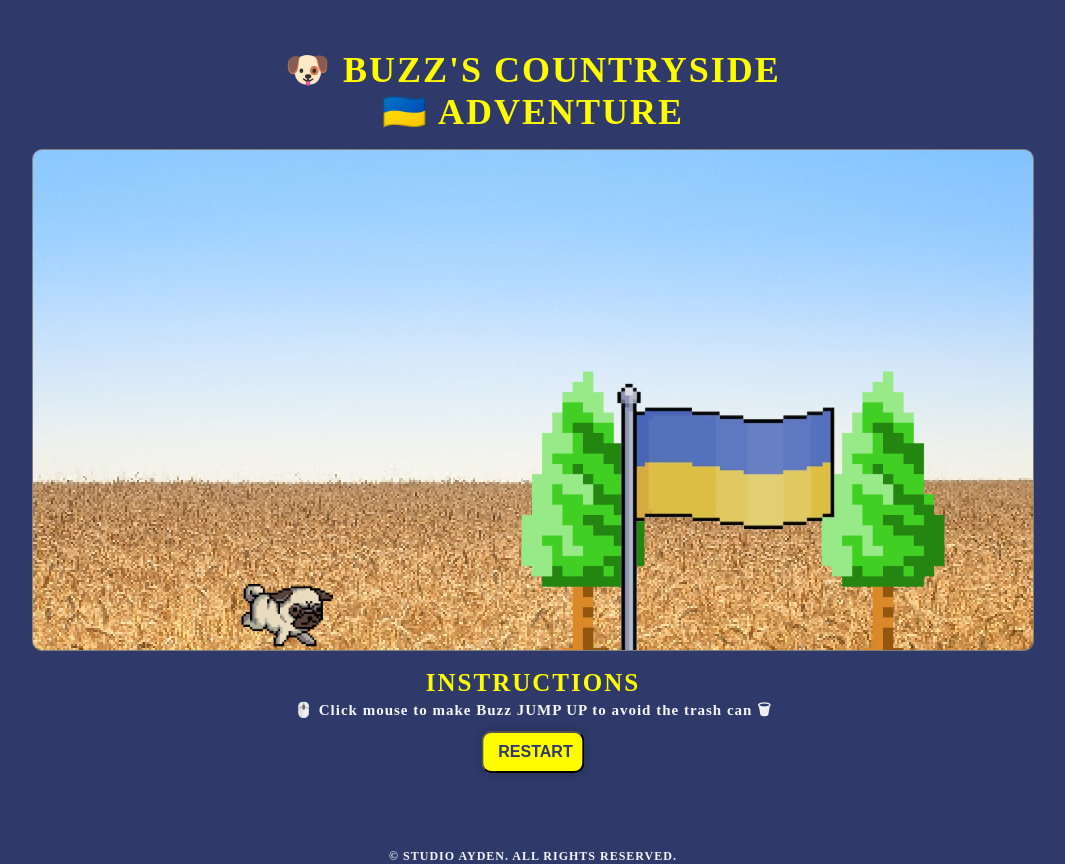
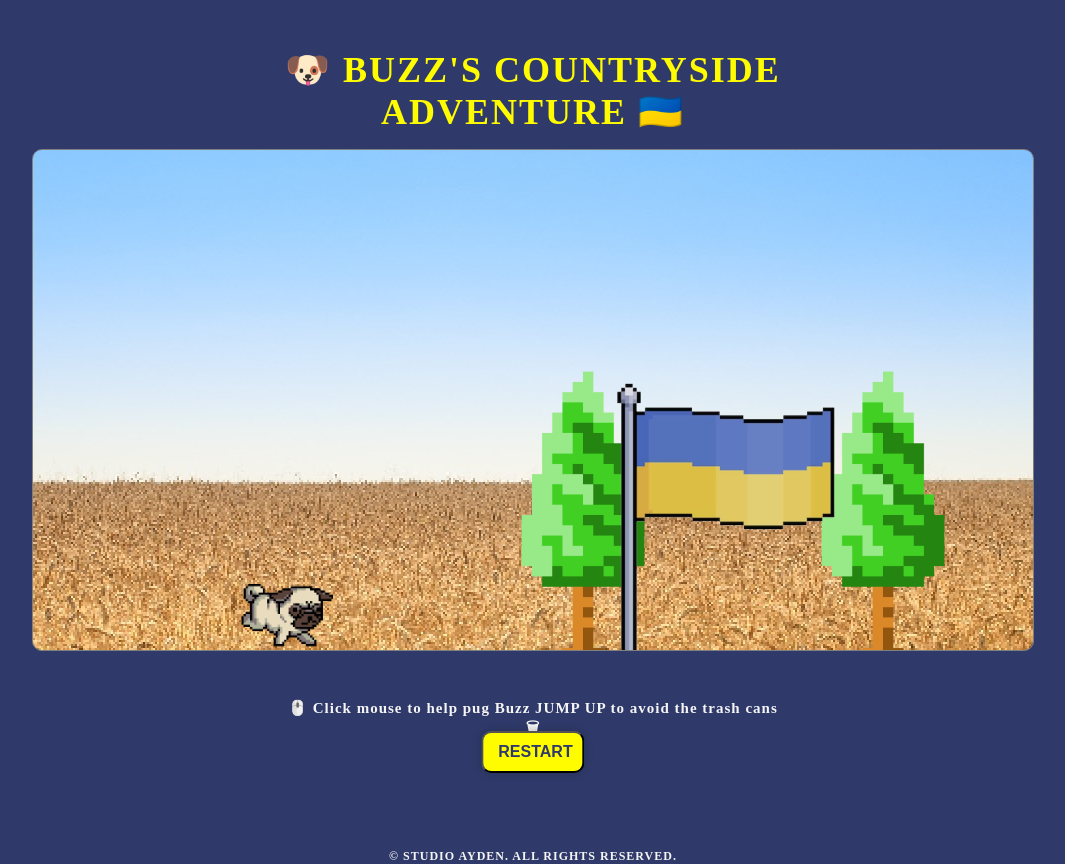
Before and after one commit to aydend24/buzzAdventure, a plain HTML site: page index.html in a window 1280 px wide. Shown: the whole page, without its empty margins (107-1172 px from the left). Drawn offline with Linux system fonts and the light colour scheme.

Commit message:
Update index.html

```diff
--- a/index.html
+++ b/index.html
@@ -10,7 +10,7 @@
 
 <body>
     <div class="container">
-        <h1>🐶 Buzz's Countryside 🇺🇦 Adventure</h1>
+        <h1>🐶 Buzz's Countryside Adventure 🇺🇦</h1>
         <div id="game">
             <div id="character"></div>
             <div id="block"></div>
@@ -19,8 +19,7 @@
             <div id="house"></div>
             <div id="ukraineflag"></div>
         </div>
-        <h2>Instructions</h2>
-        <h3>🖱️ Click mouse to make Buzz JUMP UP to avoid the trash can 🗑</h3>
+        <h3>🖱️ Click mouse to help pug Buzz JUMP UP to avoid the trash cans 🗑</h3>
         <button id="refresh-btn">
             <i class="fas fa-sync-alt"></i> RESTART
         </button>
```
